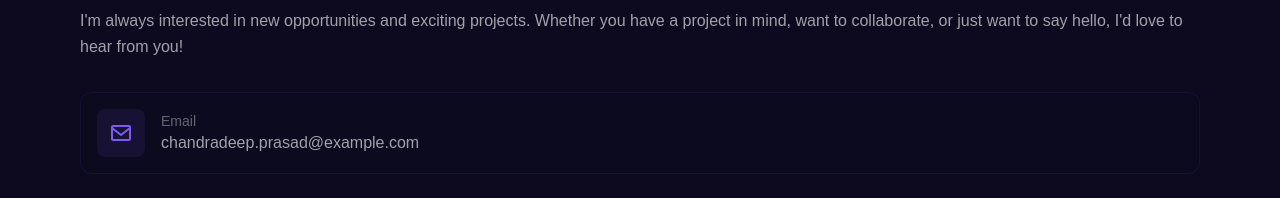
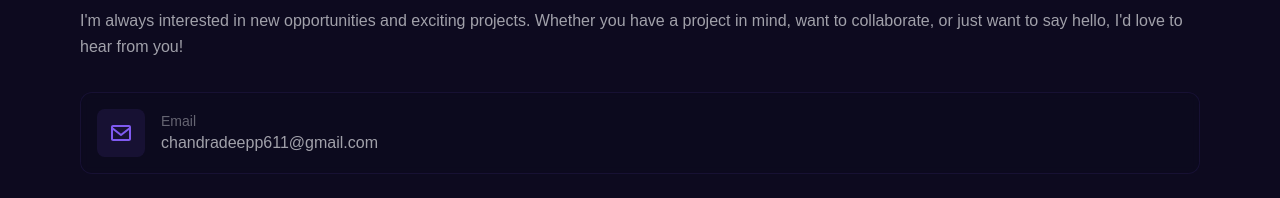
Before and after one commit to Chandradeep-Pra/portfolioNext, a Next.js app: page / in a window 1280 px wide. Shown: the part 3380-3578 px from the top of the page. Built offline with nearby package versions, Linux system fonts and the light colour scheme.

Commit message:
Update Contact.tsx

```diff
--- a/components/Contact.tsx
+++ b/components/Contact.tsx
@@ -39,8 +39,8 @@ export default function Contact() {
     {
       icon: BiEnvelope,
       label: "Email",
-      value: "chandradeep.prasad@example.com",
-      href: "mailto:chandradeep.prasad@example.com"
+      value: "chandradeepp611@gmail.com",
+      href: "mailto:chandradeepp611@gmail.com"
     },
     {
       icon: BiPhone,
```
